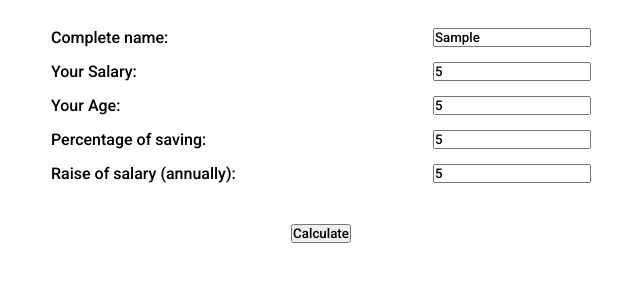
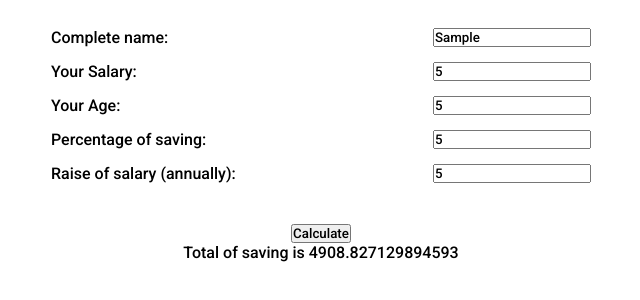
Before and after one commit to AmineBenReddad/licence_IWM_javascript, a plain HTML site: page Saving Calculator/index.html in a window 1280 px wide. Both pictures are taken after typing "Sample", "5", "5", "5", "5" into the empty fields and a click on the button "Calculate". Shown: the part 140-440 px from the top of the page, without its empty margins (319-959 px from the left). Drawn offline with Linux system fonts and the light colour scheme.

Commit message:
Total saving calculation

```diff
--- a/Saving Calculator/index.html
+++ b/Saving Calculator/index.html
@@ -37,7 +37,7 @@
                 </div>
             </div>
             <button id="calculate">Calculate</button>
-            <p id="par"></p>
+            <p id="par">Result here</p>
         </div>
     </div>
 
--- a/Saving Calculator/script.js
+++ b/Saving Calculator/script.js
@@ -16,7 +16,17 @@ cal.onclick = () => {
 
     if (n!="" && s!="" && a!="" && sp!="" && rs!="") {
         if (s > 0 && a > 0 && a < 60 && sp >= 0 && sp <= 100 && rs >= 0 && rs <= 100){
-            alert("valid data")
+            let restOfAge = 60 - a
+            let an_salary = s * 12
+            let savingPart;
+            let totalSaving = (an_salary * 30) / 100
+            for (let i = 1; i < restOfAge; i++) {
+                an_salary = (an_salary * rs) / 100 + an_salary
+                savingPart = (an_salary * 30) / 100
+                totalSaving = totalSaving + savingPart
+            }
+            console.log(an_salary / 12);
+            par.innerHTML = `Total of saving is ${totalSaving}`
         }else {
             alert("invalid data")
         }
```
